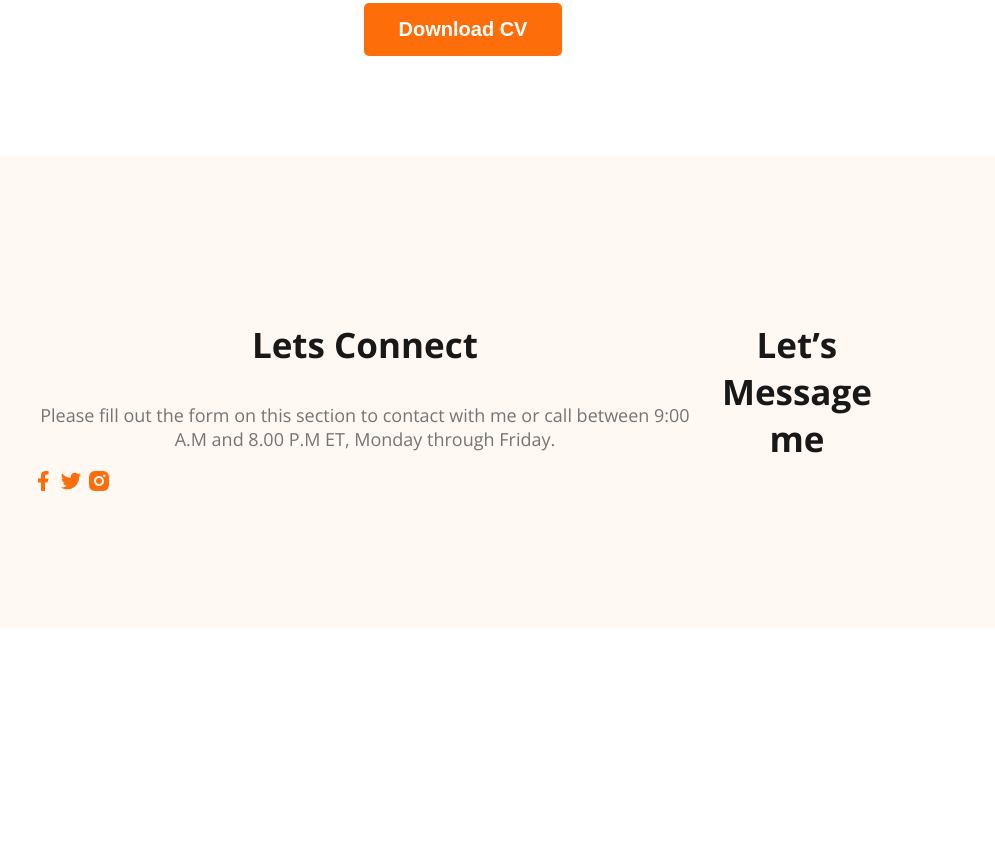
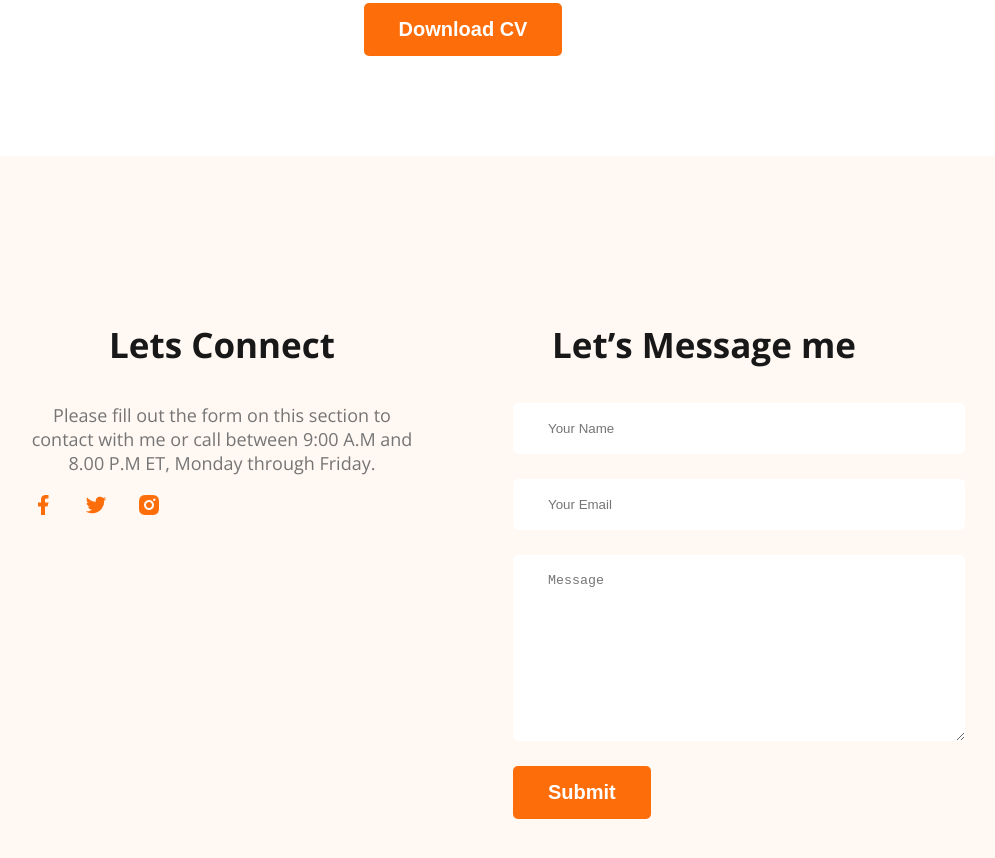
Before and after one commit to hafijur14/webdeveloper-portfolio, a plain HTML site: page index.html in a window 1280 px wide. Shown: the part 3138-3996 px from the top of the page, without its empty margins (177-1172 px from the left). Before the commit the page ends 3774 px from the top, so only its background shows below. Drawn offline with nearby package versions, Linux system fonts and the light colour scheme.

Commit message:
finished footer section with contact form

```diff
--- a/index.html
+++ b/index.html
@@ -183,6 +183,12 @@
         </div>
         <div class="footer-column">
             <h3 class="section-title">Let’s Message me</h3>
+            <form class="contact" action="">
+                <input type="text" placeholder="Your Name">
+                <input type="email" name="" placeholder="Your Email" id="">
+                <textarea placeholder="Message" name="" id="" cols="30" rows="10"></textarea>
+                <input class="btn-primary" type="submit" value="Submit">
+            </form>
         </div>
     </footer>
 
--- a/styles/portfolio.css
+++ b/styles/portfolio.css
@@ -178,7 +178,7 @@ main section {
     margin-bottom: 10px;
 }
 
-.resume-item-institute{
+.resume-item-institute {
     margin-bottom: 20px;
     margin-top: 0;
 
@@ -191,19 +191,41 @@ main section {
     color: #757575;
 }
 
-.resume-container hr{
-    margin:30px;
+.resume-container hr {
+    margin: 30px;
 }
-.download-cv{
+
+.download-cv {
     text-align: center;
     margin-top: 50px;
 }
+
 /* footer style */
-footer{
-    display:flex;
+footer {
+    display: flex;
+    gap: 100px;
     background: #FFF8F3;
     margin-top: 100px;
     padding: 130px 200px;
 
 
 }
+
+.footer-column {
+    width: 50%;
+}
+
+.social-links a{
+    margin-right: 25px;
+}
+
+.contact input[type="text"],.contact input[type="email"], textarea {
+    display: block;
+    margin-bottom: 25px;
+    padding: 18px 35px;
+    color: #757575;
+    border-radius: 5px;
+    background: #FFF;
+    border:0;
+    width: 100%;
+}
```
